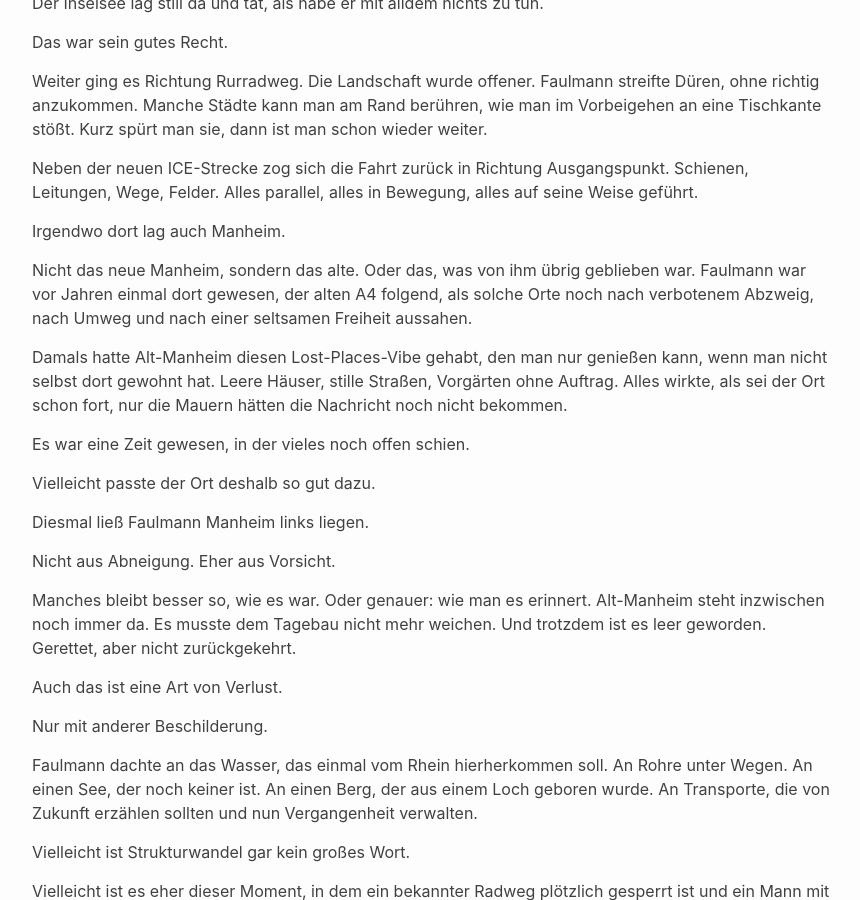
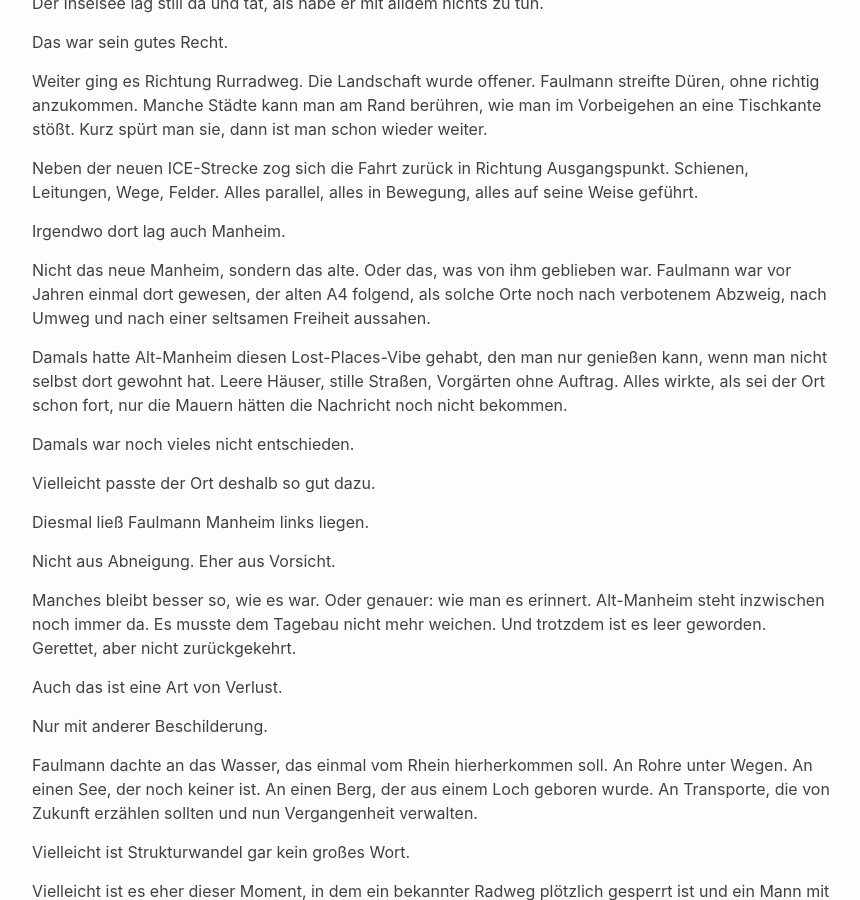
Before and after one commit to cgars/faulmann, a Jekyll site: the page built from _posts/2026-04-26-hambach.md, in a window 1280 px wide and 900 px high, scrolled down 4845 px. Shown: the whole window, without its empty margins (208-1068 px from the left). Built offline with Jekyll 4.4.1, drawn with Linux system fonts in a browser that asks for light colours.

Commit message:
Refine text in hambach.md for better readability
Replaced phrases for clarity and improved flow.

```diff
--- a/_posts/2026-04-26-hambach.md
+++ b/_posts/2026-04-26-hambach.md
@@ -176,11 +176,11 @@ Neben der neuen ICE-Strecke zog sich die Fahrt zurück in Richtung Ausgangspunkt
 
 Irgendwo dort lag auch Manheim.
 
-Nicht das neue Manheim, sondern das alte. Oder das, was von ihm übrig geblieben war. Faulmann war vor Jahren einmal dort gewesen, der alten A4 folgend, als solche Orte noch nach verbotenem Abzweig, nach Umweg und nach einer seltsamen Freiheit aussahen.
+Nicht das neue Manheim, sondern das alte. Oder das, was von ihm geblieben war. Faulmann war vor Jahren einmal dort gewesen, der alten A4 folgend, als solche Orte noch nach verbotenem Abzweig, nach Umweg und nach einer seltsamen Freiheit aussahen.
 
 Damals hatte Alt-Manheim diesen Lost-Places-Vibe gehabt, den man nur genießen kann, wenn man nicht selbst dort gewohnt hat. Leere Häuser, stille Straßen, Vorgärten ohne Auftrag. Alles wirkte, als sei der Ort schon fort, nur die Mauern hätten die Nachricht noch nicht bekommen.
 
-Es war eine Zeit gewesen, in der vieles noch offen schien.
+Damals war noch vieles nicht entschieden.
 
 Vielleicht passte der Ort deshalb so gut dazu.
 
```
